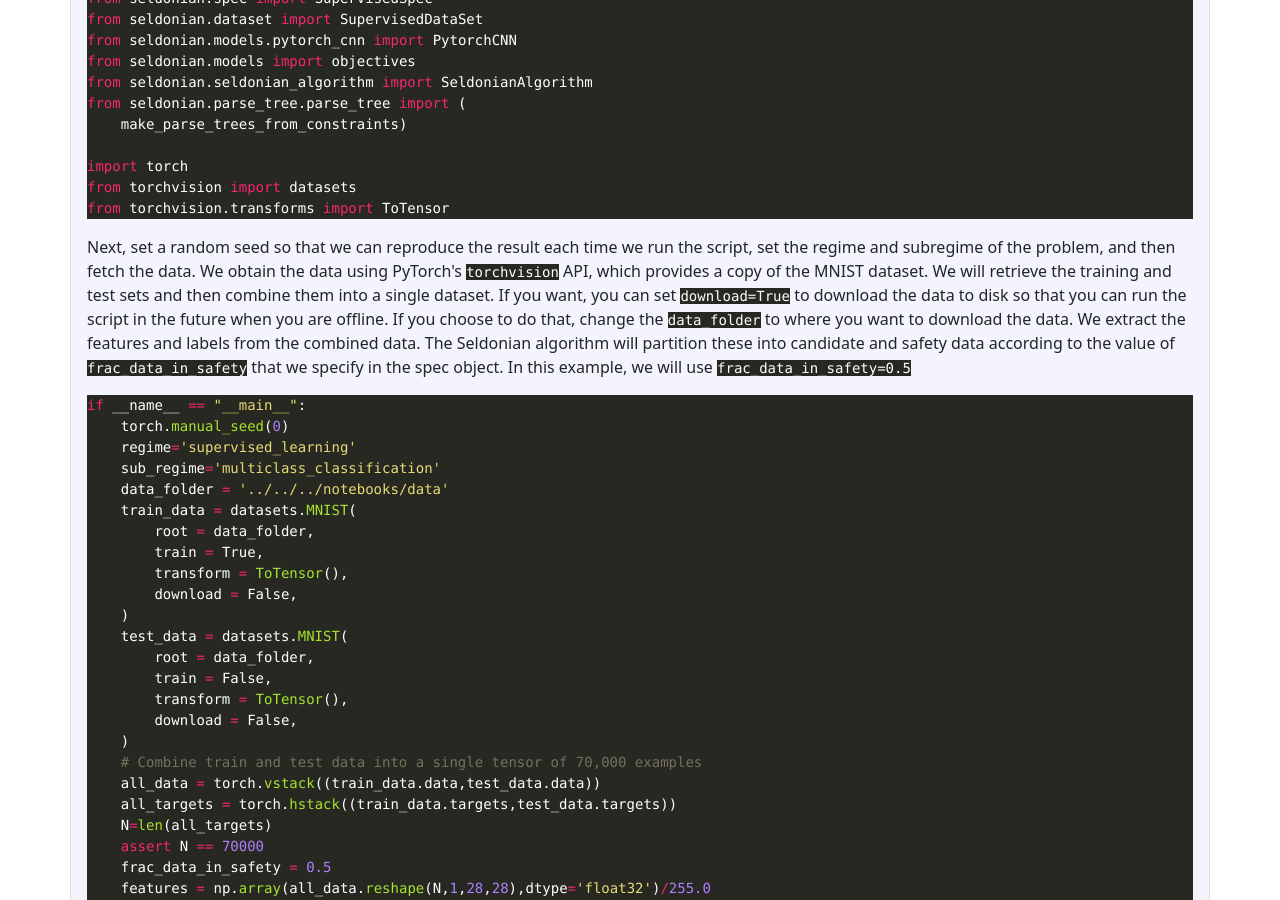
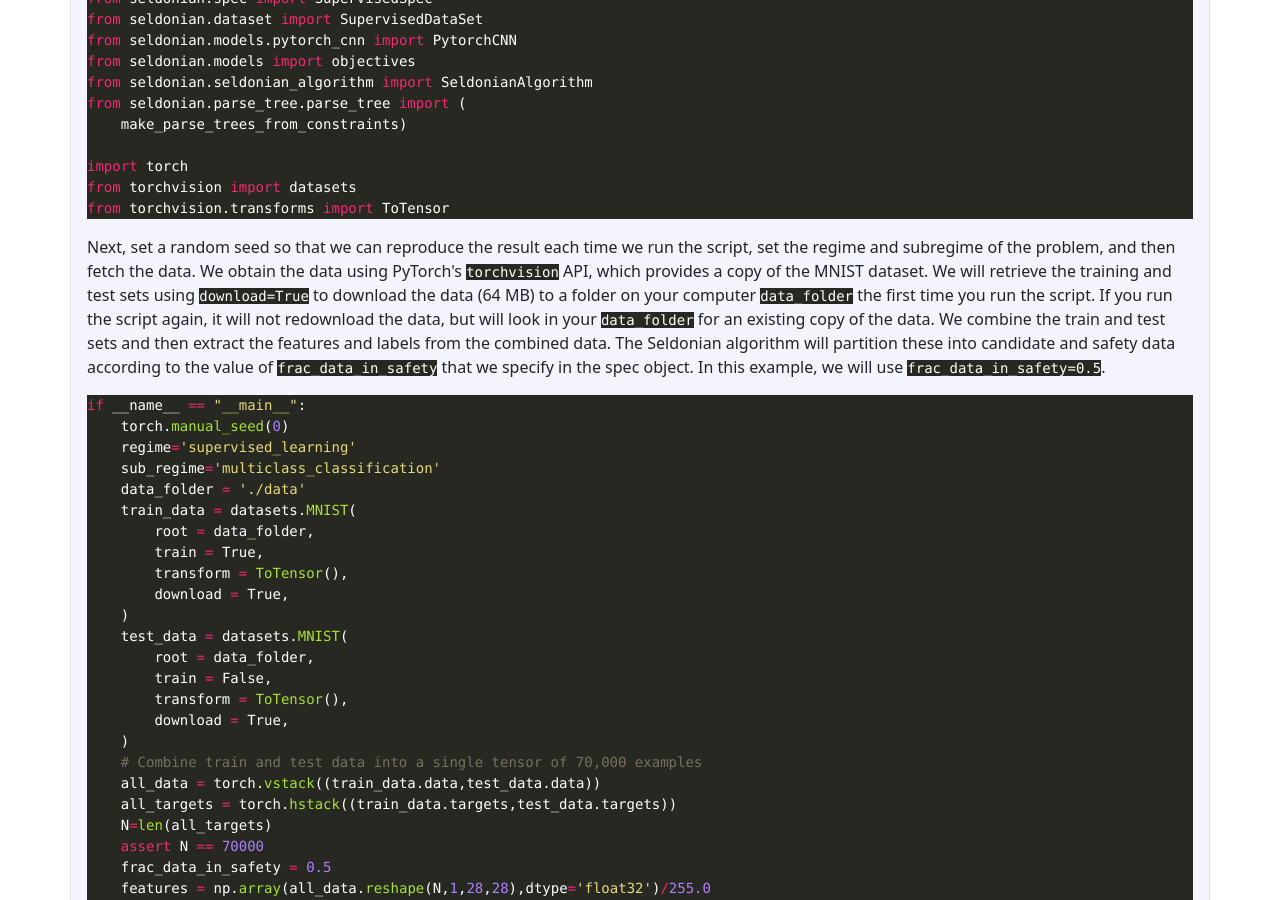
Before and after one commit to seldonian-framework/Tutorials, a Jekyll site: the page built from _tutorials/pytorch_mnist.md, in a window 1280 px wide and 900 px high, scrolled down 3439 px. Built offline with Jekyll 4.4.1, drawn with Linux system fonts in a browser that asks for light colours; formulas are drawn with MathJax 3; some of the changed text lies outside the part shown.

Commit message:
update torchvision download code

```diff
--- a/_tutorials/pytorch_mnist.md
+++ b/_tutorials/pytorch_mnist.md
@@ -164,25 +164,25 @@ from torchvision import datasets
 from torchvision.transforms import ToTensor
 {% endhighlight python %}
 
-<p>Next, set a random seed so that we can reproduce the result each time we run the script, set the regime and subregime of the problem, and then fetch the data. We obtain the data using PyTorch's <code class="highlight">torchvision</code> API, which provides a copy of the MNIST dataset. We will retrieve the training and test sets and then combine them into a single dataset. If you want, you can set <code class="highlight">download=True</code> to download the data to disk so that you can run the script in the future when you are offline. If you choose to do that, change the <code class="highlight">data_folder</code> to where you want to download the data. We extract the features and labels from the combined data. The Seldonian algorithm will partition these into candidate and safety data according to the value of <code class="highlight">frac_data_in_safety</code> that we specify in the spec object. In this example, we will use <code class="highlight">frac_data_in_safety=0.5</code> </p>
+<p>Next, set a random seed so that we can reproduce the result each time we run the script, set the regime and subregime of the problem, and then fetch the data. We obtain the data using PyTorch's <code class="highlight">torchvision</code> API, which provides a copy of the MNIST dataset. We will retrieve the training and test sets using <code class="highlight">download=True</code> to download the data (64 MB) to a folder on your computer <code class="highlight">data_folder</code> the first time you run the script. If you run the script again, it will not redownload the data, but will look in your <code class="highlight">data_folder</code> for an existing copy of the data. We combine the train and test sets and then extract the features and labels from the combined data. The Seldonian algorithm will partition these into candidate and safety data according to the value of <code class="highlight">frac_data_in_safety</code> that we specify in the spec object. In this example, we will use <code class="highlight">frac_data_in_safety=0.5</code>. </p>
 
 {% highlight python %}
 if __name__ == "__main__":
     torch.manual_seed(0)
     regime='supervised_learning'
     sub_regime='multiclass_classification'
-    data_folder = '../../../notebooks/data'
+    data_folder = './data'
     train_data = datasets.MNIST(
         root = data_folder,
         train = True,
         transform = ToTensor(),
-        download = False,
+        download = True,
     )
     test_data = datasets.MNIST(
         root = data_folder,
         train = False,
         transform = ToTensor(),
-        download = False,
+        download = True,
     )
     # Combine train and test data into a single tensor of 70,000 examples
     all_data = torch.vstack((train_data.data,test_data.data))
@@ -329,18 +329,18 @@ if __name__ == "__main__":
     torch.manual_seed(0)
     regime='supervised_learning'
     sub_regime='multiclass_classification'
-    data_folder = '../../../notebooks/data'
+    data_folder = './data'
     train_data = datasets.MNIST(
         root = data_folder,
         train = True,
         transform = ToTensor(),
-        download = False,
+        download = True,
     )
     test_data = datasets.MNIST(
         root = data_folder,
         train = False,
         transform = ToTensor(),
-        download = False,
+        download = True,
     )
     # Combine train and test data into a single tensor of 70,000 examples
     all_data = torch.vstack((train_data.data,test_data.data))
```
